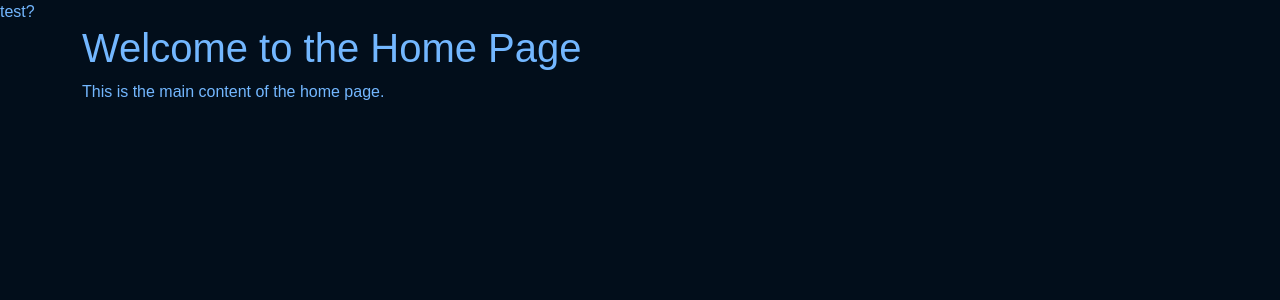
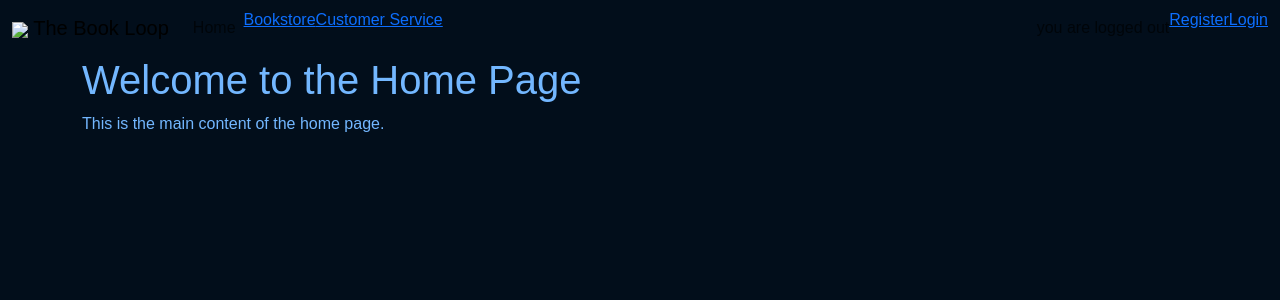
Before and after one commit to FernVR/the_book_loop, a Django app: template home/templates/home/index.html in a window 1280 px wide. Shown: the top 300 px of the page. Run offline with Django 5.2, Linux system fonts and the light colour scheme; the template is opened without the code that fills it, so the values that code supplies are empty.

Commit message:
add navbar basic structure

```diff
--- a/templates/base.html
+++ b/templates/base.html
@@ -18,11 +18,72 @@
 
 </head>
 
-<body>
+<body class="d-flex flex-column h-100">
 
     <!-- NavBar -->
-    <header>
-        test?
+    <header class="navbar navbar-expand-lg navbar-light">
+        <div class="container-fluid">
+            <a class="navbar-brand logo" href="#">
+                <img src="#">
+                The Book Loop
+            </a>
+
+            <button class="navbar-toggler" type="button" data-bs-toggle="collapse" data-bs-target="#navbarText"
+                aria-controls="navbarText" aria-expanded="false" aria-label="Toggle navigation">
+                <span class="navbar-toggler-icon"></span>
+            </button>
+
+            <div class="collapse navbar-collapse">
+                <ul class="navbar-nav me-auto mb-2 mb-lg-0">
+                    <li class="nav-item">
+                        <a class="nav-link {% if request.path == home_url %}active{% endif %}" aria-current="page"
+                            href="{% url 'home' %}">
+                            Home
+                        </a>
+                    </li>
+                    <li class="nav-item">
+                        <a aria-current="page" href="#">
+                            Bookstore
+                        </a>
+                    </li>
+                    <li class="nav-item">
+                        <a aria-current="page" href="#">
+                            Customer Service
+                        </a>
+                    </li>
+                </ul>
+
+                {% if user.is_authenticated %}
+                <span class="navbar-text">
+                    You are logged in as {{ user }}
+                </span>
+                <ul class="list-unstyled">
+                    <li class="nav-item">
+                        <a aria-current="page" href="#">
+                            Logout
+                        </a>
+                    </li>
+                </ul>
+                {% else %}
+                <span class="navbar-text">
+                    you are logged out
+                </span>
+                <ul class="list-unstyled d-flex">
+                    <li class="nav-item">
+                        <a aria-current="page" href="#">
+                            Register
+                        </a>
+                    </li>
+                    <li class="nav-item">
+                        <a aria-current="page" href="#">
+                            Login
+                        </a>
+                    </li>
+                </ul>
+                {% endif %}
+
+            </div>
+        </div>
 
     </header>
 
```
Also changed, not shown: the_book_loop/settings.py (+4 -3 lines).
